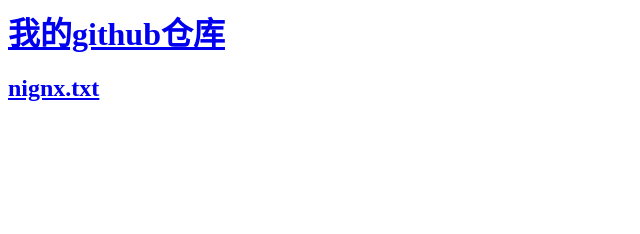
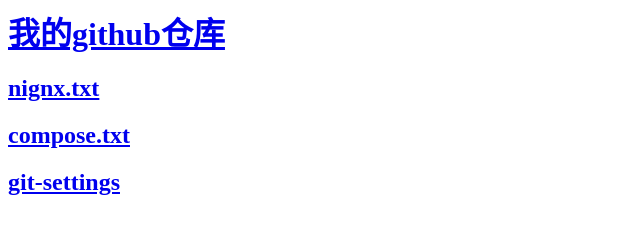
Before and after one commit to wj5811github/wj5811github.github.io, a plain HTML site: page index.html in a window 1280 px wide. Shown: the whole page, without its empty margins (0-640 px from the left). Drawn offline with Linux system fonts and the light colour scheme.

Commit message:
Update index.html

```diff
--- a/index.html
+++ b/index.html
@@ -1,4 +1,4 @@
 <h1><a href=https://github.com/wj5811github?tab=repositories>我的github仓库</h1>
-
-
 <h2><a href=https://github.com/wj5811github/linux-windows/blob/master/nignx.txt>nignx.txt</h2>
+<h2><a href=https://github.com/wj5811github/linux-windows/blob/master/compose.txt>compose.txt</h2>
+<h2><a href=https://github.com/wj5811github/linux-windows/blob/master/git-settings>git-settings</h2>
```
